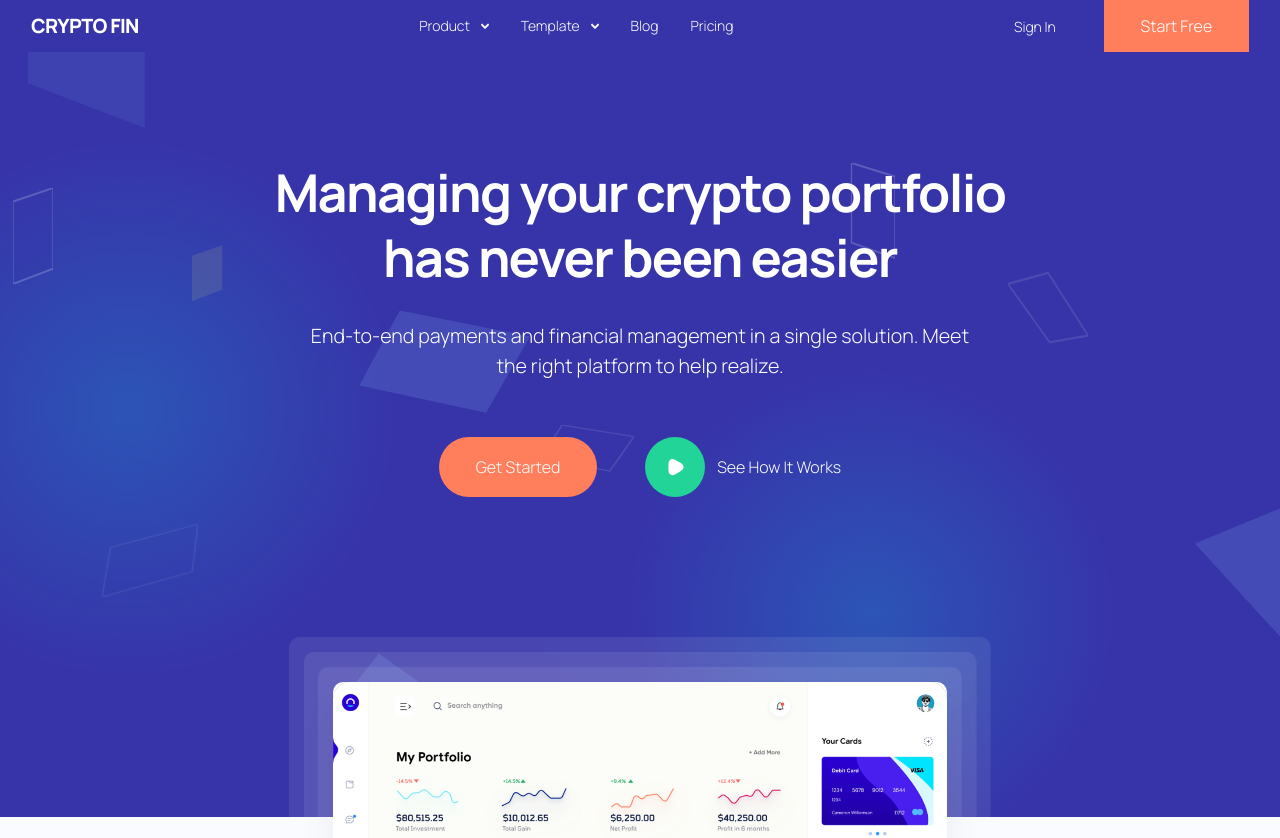
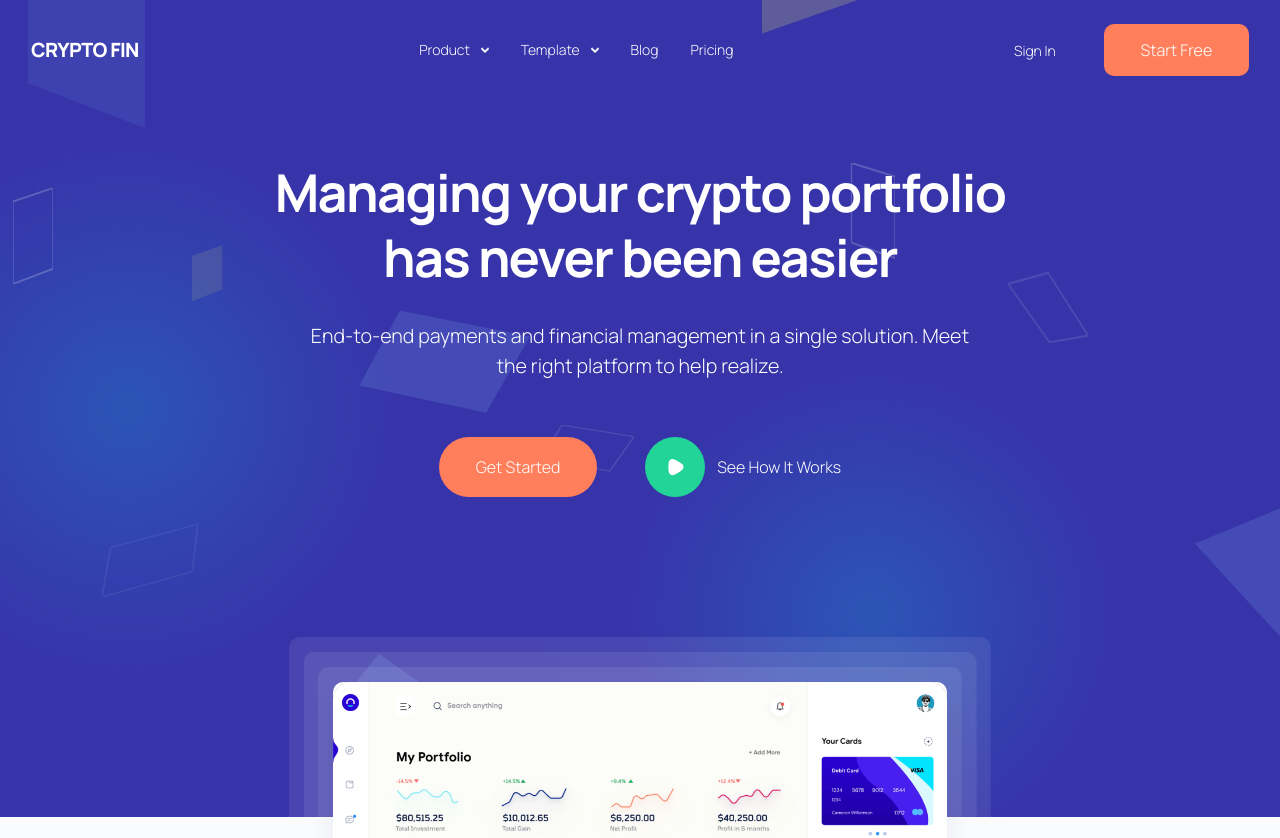
Before and after one commit to VektorTech/saas-landing-page, a Next.js app: page / in a window 1280 px wide. Shown: the top 838 px of the page. Built offline with nearby package versions, Linux system fonts and the light colour scheme.

Commit message:
change sticky transition for header

```diff
--- a/src/components/Header.tsx
+++ b/src/components/Header.tsx
@@ -1,13 +1,6 @@
 "use client";
 
-import {
-  SVGAttributes,
-  useEffect,
-  useRef,
-  useState,
-  lazy,
-  Suspense,
-} from "react";
+import { SVGAttributes, useState, Suspense, lazy } from "react";
 import Link from "next/link";
 
 import useScrollPosition from "@/hooks/useScrollPosition";
@@ -15,24 +8,23 @@ import Button from "./Button";
 const HeaderMenu = lazy(() => import("./HeaderMenu"));
 
 export default function Header() {
+  const PADDING_Y = 24;
   const [isOpen, setIsOpen] = useState(false);
   const scrollTop = useScrollPosition();
-  const isSticky = useRef(false);
-
-  useEffect(() => {
-    isSticky.current = scrollTop > innerHeight;
-  }, [scrollTop]);
+  const isSticky = scrollTop > PADDING_Y;
+  const top = Math.max(0, PADDING_Y - scrollTop);
 
   return (
     <>
       <header
-        className={`${isSticky.current ? "fixed" : "absolute"} ${
-          isSticky.current ? "animate-slide" : ""
-        } w-full py-4 ${
-          isSticky.current ? "md:py-0" : "md:py-6"
-        } ${isSticky.current && "bg-primary"} z-20 whitespace-nowrap`}
+        style={{ top: `calc(${top}px * var(--small))` }}
+        className={`fixed [--small:0] md:[--small:1] w-full h-[3.25rem] ${
+          isSticky && "bg-primary"
+        } z-20 whitespace-nowrap ${
+          isSticky ? "shadow-[0_8px_20px_rgb(50_12_192_/_30%)]" : ""
+        }`}
       >
-        <div className="container flex justify-between items-center">
+        <div className="container flex justify-between items-center h-full">
           <Link
             className="block uppercase text-white !font-black text-base sm:text-xl"
             href="/"
@@ -68,7 +60,7 @@ export default function Header() {
             <Button
               href="#"
               bgColor="orange"
-              rounded={isSticky.current ? "rounded-0" : "rounded-lg"}
+              rounded={isSticky ? "rounded-0" : "rounded-lg"}
               className="h-[3.25rem]"
             >
               Start Free
@@ -78,7 +70,7 @@ export default function Header() {
         <button
           aria-label="open navigation menu"
           onClick={() => setIsOpen(true)}
-          className="md:hidden absolute right-2 top-3 bg-primary"
+          className="md:hidden absolute right-2 top-1 bg-primary"
         >
           <HamburgerMenu />
         </button>
@@ -97,13 +89,7 @@ const HamburgerMenu = (props: SVGAttributes<SVGSVGElement>) => (
   <svg width="38px" height="38px" viewBox="0 0 24 24" {...props}>
     <g id="Page-1" stroke="none" strokeWidth="1" fill="none" fillRule="evenodd">
       <g id="Menu">
-        <rect
-          fillRule="nonzero"
-          x="0"
-          y="0"
-          width="24"
-          height="24"
-        ></rect>
+        <rect fillRule="nonzero" x="0" y="0" width="24" height="24"></rect>
         <line
           x1="5"
           y1="7"
```
